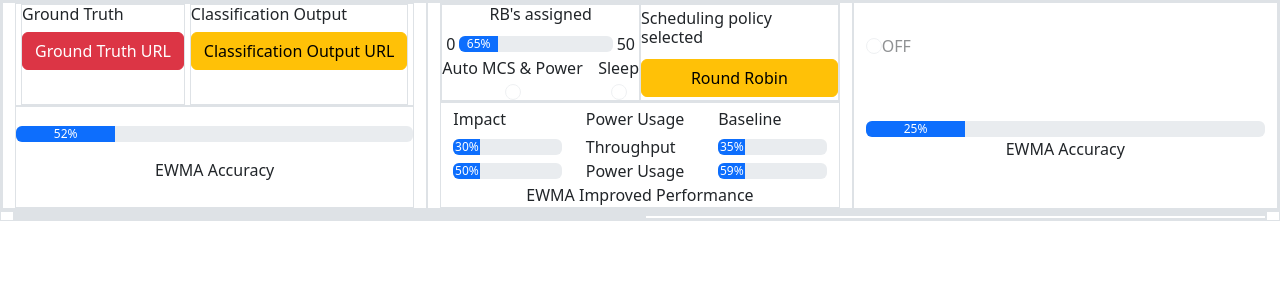
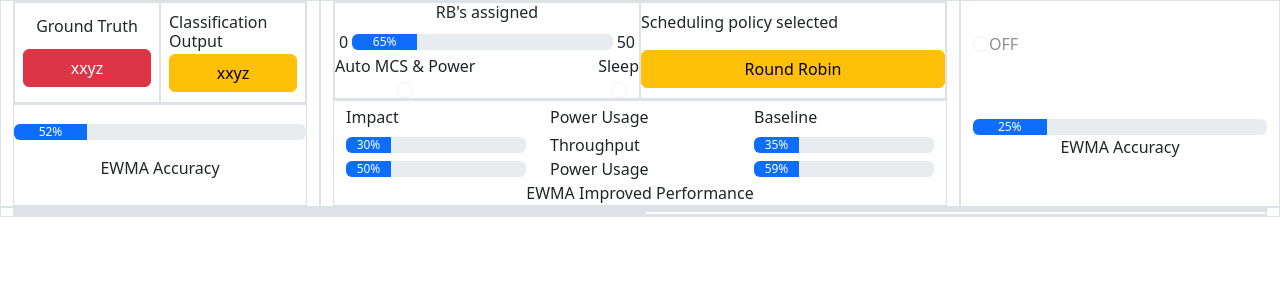
Before and after one commit to BhargavPabbaraju/ORAN, a Flask app: page / in a window 1280 px wide. Shown: the top 300 px of the page. Run offline with Flask 3, Linux system fonts and the light colour scheme; some libraries are stand-ins or nearby versions.

Commit message:
updated UI section 1
updated cursors and changes in section 1

```diff
--- a/App.py
+++ b/App.py
@@ -1,6 +1,4 @@
-from flask import Flask
-from flask import render_template
-
+from flask import Flask, render_template
 from views.section1 import section1
 from views.section2 import section2
 from views.section3 import section3
@@ -59,3 +57,7 @@
         power_baseline=section2_data['power_baseline'],
         schedule_policy=section2_data['schedule_policy'],
     )
+
+if __name__ == "__main__":
+    # Running flask app instance on port 5000
+    flask_app.run(port=6000, host="localhost", debug=True)
--- a/templates/index.html
+++ b/templates/index.html
@@ -22,22 +22,37 @@
 
     <title>ML Project</title>
   </head>
-  <body>
+  <!-- add class "bg-dark" for dark mode -->
+  <body class="">
     <div id="app">
-      <div class="container-fluid border">
-        <div class="row border">
+      <div class="container-fluid">
+        <div class="row">
           <!-- Section 1 -->
-          <div class="col border d-flex flex-column">
+          <div class="col-3 border d-flex flex-column">
             <div class="col border d-flex justify-content-evenly">
-              <div class="border d-flex flex-column">
-                <p class="h6">Ground Truth</p>
-                <button type="button" class="btn btn-danger align-middle">
+              <div
+                class="border d-flex flex-column justify-content-around p-2 col-6"
+              >
+                <p class="h6 align-self-center m-0" style="cursor: default">
+                  Ground Truth
+                </p>
+                <button
+                  class="btn btn-danger align-middle align-self-center col-12"
+                  style="cursor: default"
+                >
                   {{ ground_truth_url }}
                 </button>
               </div>
-              <div class="border d-flex flex-column">
-                <p class="h6">Classification Output</p>
-                <button type="button" class="btn btn-warning align-middle">
+              <div
+                class="border d-flex flex-column justify-content-around p-2 col-6"
+              >
+                <p class="h6 align-self-center m-0" style="cursor: default">
+                  Classification Output
+                </p>
+                <button
+                  class="btn btn-warning align-middle align-self-center col-12"
+                  style="cursor: default"
+                >
                   {{ classification_output_url }}
                 </button>
               </div>
@@ -55,18 +70,22 @@
                   {{ ewma_accuracy_url }}
                 </div>
               </div>
-              <p class="h6 align-self-center">EWMA Accuracy</p>
+              <p class="h6 align-self-center" style="cursor: default">
+                EWMA Accuracy
+              </p>
             </div>
           </div>
           <!--  -->
           <!-- Section 2 -->
-          <div class="col border">
+          <div class="col-6 border">
             <div class="col border d-flex flex-row">
               <div class="col border">
                 <div class="d-flex flex-column align-items-stretch">
-                  <p class="h6 align-self-center">RB's assigned</p>
+                  <p class="h6 align-self-center" style="cursor: default">
+                    RB's assigned
+                  </p>
                   <div class="d-flex flex-row align-items-center">
-                    <p class="flex-grow m-0 px-1">0</p>
+                    <p class="flex-grow m-0 px-1" style="cursor: default">0</p>
                     <div
                       class="progress flex-grow-1"
                       role="progressbar"
@@ -79,7 +98,7 @@
                         {{rb_value}}
                       </div>
                     </div>
-                    <p class="flex-grow m-0 px-1">50</p>
+                    <p class="flex-grow m-0 px-1" style="cursor: default">50</p>
                   </div>
                 </div>
                 <div class="d-flex justify-content-between">
@@ -110,7 +129,9 @@
                 </div>
               </div>
               <div class="col border d-flex flex-column justify-content-evenly">
-                <p class="h6">Scheduling policy selected</p>
+                <p class="h6" style="cursor: default">
+                  Scheduling policy selected
+                </p>
                 <button type="button" class="btn btn-warning align-middle">
                   {{schedule_policy}}
                 </button>
@@ -121,13 +142,19 @@
                 <div class="container">
                   <div class="row">
                     <div class="col-4">
-                      <div class="my-1"><p class="m-0">Impact</p></div>
+                      <div class="my-1">
+                        <p class="m-0" style="cursor: default">Impact</p>
+                      </div>
                     </div>
                     <div class="col-4">
-                      <div class="my-1"><p class="m-0">Power Usage</p></div>
+                      <div class="my-1">
+                        <p class="m-0" style="cursor: default">Power Usage</p>
+                      </div>
                     </div>
                     <div class="col-4">
-                      <div class="my-1"><p class="m-0">Baseline</p></div>
+                      <div class="my-1">
+                        <p class="m-0" style="cursor: default">Baseline</p>
+                      </div>
                     </div>
                   </div>
                   <div class="row">
@@ -146,7 +173,9 @@
                       </div>
                     </div>
                     <div class="col-4">
-                      <div><p class="m-0">Throughput</p></div>
+                      <div>
+                        <p class="m-0" style="cursor: default">Throughput</p>
+                      </div>
                     </div>
                     <div class="col-4">
                       <div
@@ -179,7 +208,9 @@
                       </div>
                     </div>
                     <div class="col-4">
-                      <div><p class="m-0">Power Usage</p></div>
+                      <div>
+                        <p class="m-0" style="cursor: default">Power Usage</p>
+                      </div>
                     </div>
                     <div class="col-4">
                       <div
@@ -198,14 +229,16 @@
                   </div>
                 </div>
 
-                <p class="m-0 align-self-center">EWMA Improved Performance</p>
+                <p class="m-0 align-self-center" style="cursor: default">
+                  EWMA Improved Performance
+                </p>
               </div>
             </div>
           </div>
           <!--  -->
           <!-- Section 3 -->
           <div
-            class="col border d-flex flex-column align-items-stretch justify-content-around"
+            class="col-3 border d-flex flex-column align-items-stretch justify-content-around"
           >
             <div class="d-flex flex-row">
               <input
@@ -233,7 +266,9 @@
                   {{power_percentage}}
                 </div>
               </div>
-              <p class="align-self-center">EWMA Accuracy</p>
+              <p class="align-self-center" style="cursor: default">
+                EWMA Accuracy
+              </p>
             </div>
           </div>
         </div>
--- a/views/kpi_graph.py
+++ b/views/kpi_graph.py
@@ -8,50 +8,50 @@ def kpi_graph():
 
 #################
     # create a new plot with a title and axis labels
-    kpi1 = figure(title="RX Bitrate Uplink", x_axis_label='x', y_axis_label='y', toolbar_location=None, width=300, height=300)
+    kpi1 = figure(title="RX Bitrate Uplink", x_axis_label='time', y_axis_label='frequency', toolbar_location=None, width=300, height=300)
 
     # add a line renderer with legend and line thickness to the plot
-    kpi1.line(x, y, legend_label="Temp.", line_width=2, color="red")
+    kpi1.line(x, y,  line_width=2, color="green")
 #################
 
 #################
     # create a new plot with a title and axis labels
-    kpi2 = figure(title="UL S4NIR", x_axis_label='x', y_axis_label='y', toolbar_location=None, width=300, height=300)
+    kpi2 = figure(title="UL SINR", x_axis_label='time', y_axis_label='frequency', toolbar_location=None, width=300, height=300)
 
     # add a line renderer with legend and line thickness to the plot
-    kpi2.line(x, y, legend_label="Temp.", line_width=2, color="red")
+    kpi2.line(x, y,  line_width=2, color="red")
 #################
 
 #################
     # create a new plot with a title and axis labels
-    kpi3 = figure(title="PRB Requested", x_axis_label='x', y_axis_label='y', toolbar_location=None, width=300, height=300)
+    kpi3 = figure(title="PRB Requested", x_axis_label='time', y_axis_label='frequency', toolbar_location=None, width=300, height=300)
 
     # add a line renderer with legend and line thickness to the plot
-    kpi3.line(x, y, legend_label="Temp.", line_width=2, color="red")
+    kpi3.line(x, y,  line_width=2, color="blue")
 #################
 
 #################
     # create a new plot with a title and axis labels
-    kpi4 = figure(title="TX Bitrate Downlink", x_axis_label='x', y_axis_label='y', toolbar_location=None, width=300, height=300)
+    kpi4 = figure(title="TX Bitrate Downlink", x_axis_label='time', y_axis_label='frequency', toolbar_location=None, width=300, height=300)
 
     # add a line renderer with legend and line thickness to the plot
-    kpi4.line(x, y, legend_label="Temp.", line_width=2, color="red")
+    kpi4.line(x, y,  line_width=2, color="blue")
 #################
 
 #################
     # create a new plot with a title and axis labels
-    kpi5 = figure(title="UL MCS", x_axis_label='x', y_axis_label='y', toolbar_location=None, width=300, height=300)
+    kpi5 = figure(title="UL MCS", x_axis_label='time', y_axis_label='frequency', toolbar_location=None, width=300, height=300)
 
     # add a line renderer with legend and line thickness to the plot
-    kpi5.line(x, y, legend_label="Temp.", line_width=2, color="red")
+    kpi5.line(x, y,  line_width=2, color="yellow")
 #################
 
 #################
     # create a new plot with a title and axis labels
-    kpi6 = figure(title="PRB Granted", x_axis_label='x', y_axis_label='y', toolbar_location=None, width=300, height=300)
+    kpi6 = figure(title="PRB Granted", x_axis_label='time', y_axis_label='frequency', toolbar_location=None, width=300, height=300)
 
     # add a line renderer with legend and line thickness to the plot
-    kpi6.line(x, y, legend_label="Temp.", line_width=2, color="red")
+    kpi6.line(x, y,  line_width=2, color="blue")
 
     script1, graph1 = components(kpi1)
     script2, graph2 = components(kpi2)
--- a/views/section1.py
+++ b/views/section1.py
@@ -1,7 +1,7 @@
 def section1():
     # Pass the data to the HTML template (View)
-    ground_truth_url = "Ground Truth URL"
-    classification_output_url = "Classification Output URL"
+    ground_truth_url = "xxyz"
+    classification_output_url = "xxyz"
     ewma_accuracy_url = "52%"
 
     return {
```
Also changed, not shown: main.py (+3 -5 lines).
